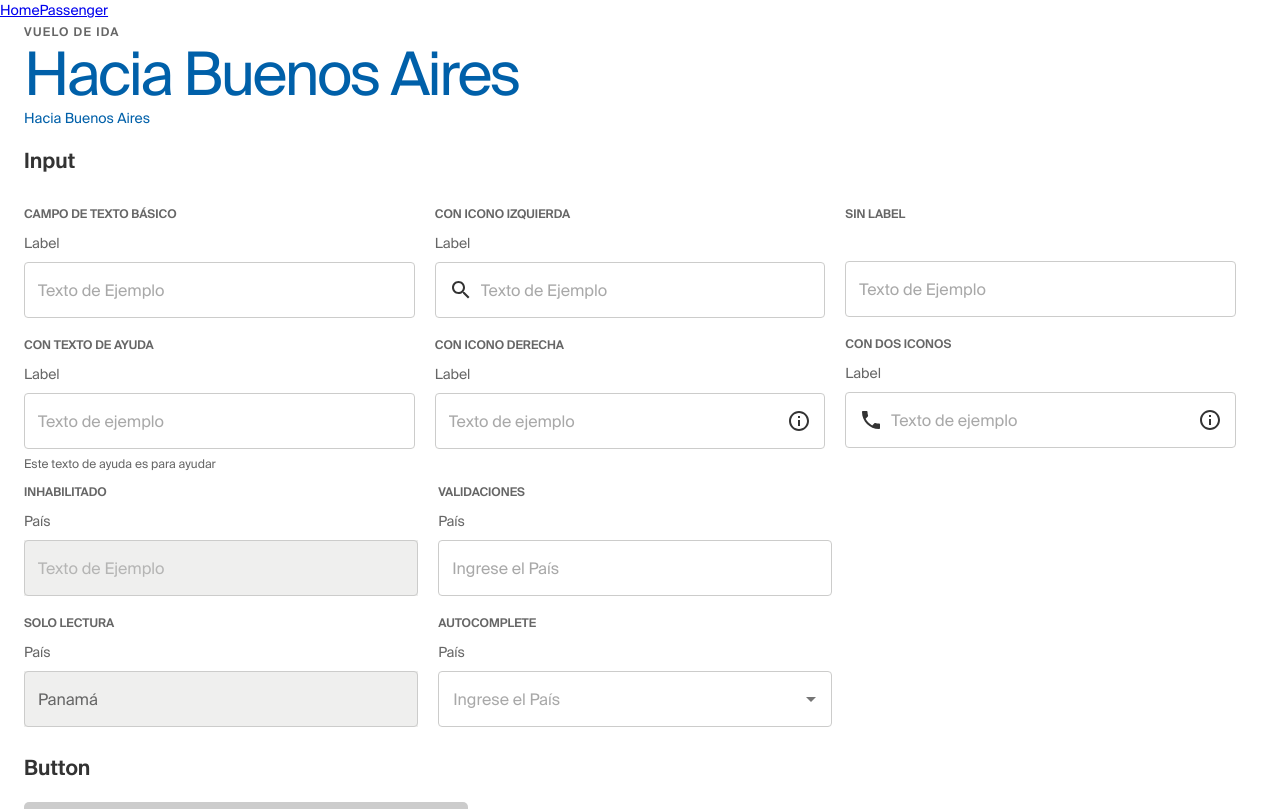
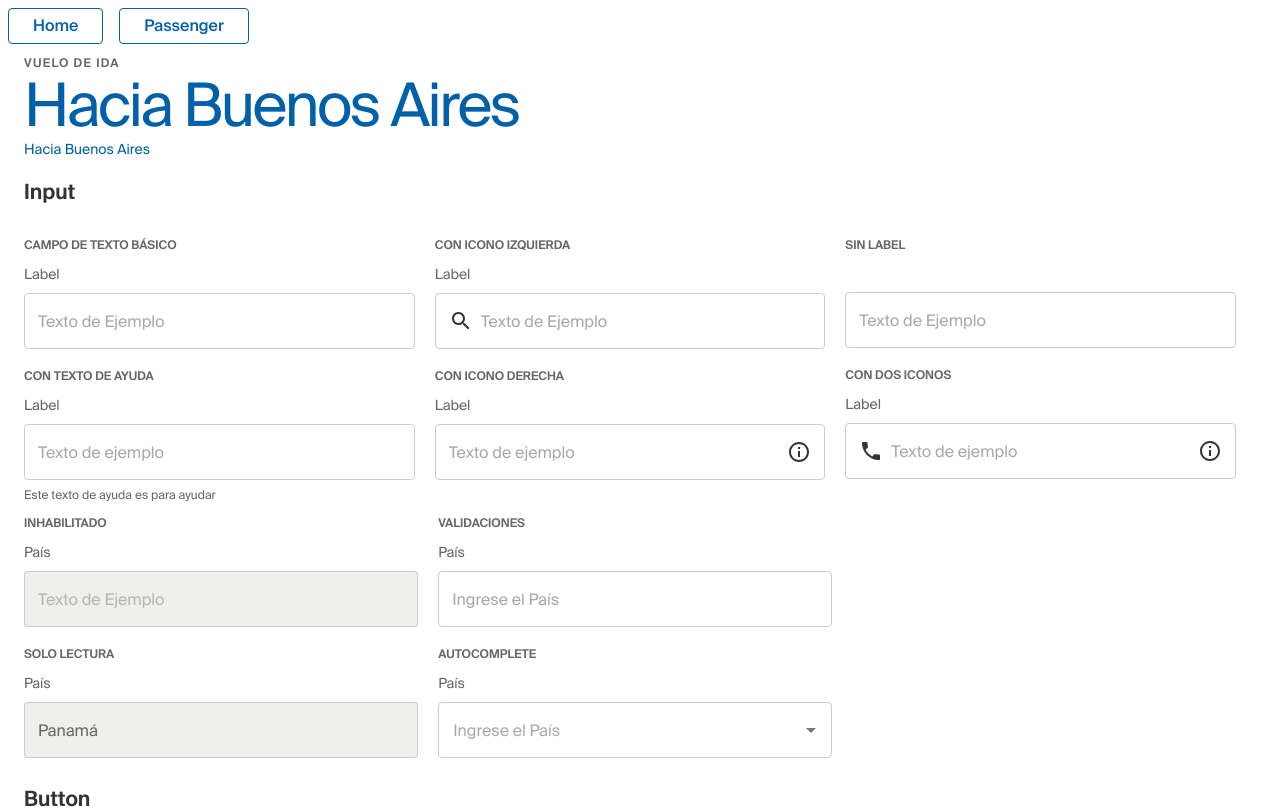
Before and after one commit to santiago86/testcomponents, a React (Create React App) app: page / in a window 1280 px wide. Shown: the top 809 px of the page. Built offline with nearby package versions, Linux system fonts and the light colour scheme.

Commit message:
feat: component navigation

```diff
--- /dev/null
+++ b/src/components/navigation.js
@@ -0,0 +1,18 @@
+import React from "react"
+import { Link } from "react-router-dom"
+import ButtonCo from "./buttonCo"
+
+const Navigation = () => {
+  return (
+    <>
+      <ButtonCo variant="outlined" to="/" component={Link}>
+        Home
+      </ButtonCo>
+      <ButtonCo variant="outlined" to="/passenger" component={Link}>
+        Passenger
+      </ButtonCo>
+    </>
+  )
+}
+
+export default Navigation
--- a/src/index.js
+++ b/src/index.js
@@ -2,7 +2,8 @@ import React from "react"
 import ReactDOM from "react-dom"
 import { ThemeProvider } from "@material-ui/styles"
 import CssBaseline from "@material-ui/core/CssBaseline"
-import { BrowserRouter as Router, Switch, Route, Link } from "react-router-dom"
+import { BrowserRouter as Router, Switch, Route } from "react-router-dom"
+import Navigation from "./components/navigation"
 import * as serviceWorker from "./serviceWorker"
 import theme from "./theme"
 
@@ -13,8 +14,7 @@ ReactDOM.render(
     <ThemeProvider theme={theme}>
       <CssBaseline />
       <Router>
-        <Link to="/">Home</Link>
-        <Link to="/passenger">Passenger</Link>
+        <Navigation />
         <Switch>
           {ROUTES_CONFIG.map((props, index) => (
             <Route key={props.path || index} {...props} />
```
